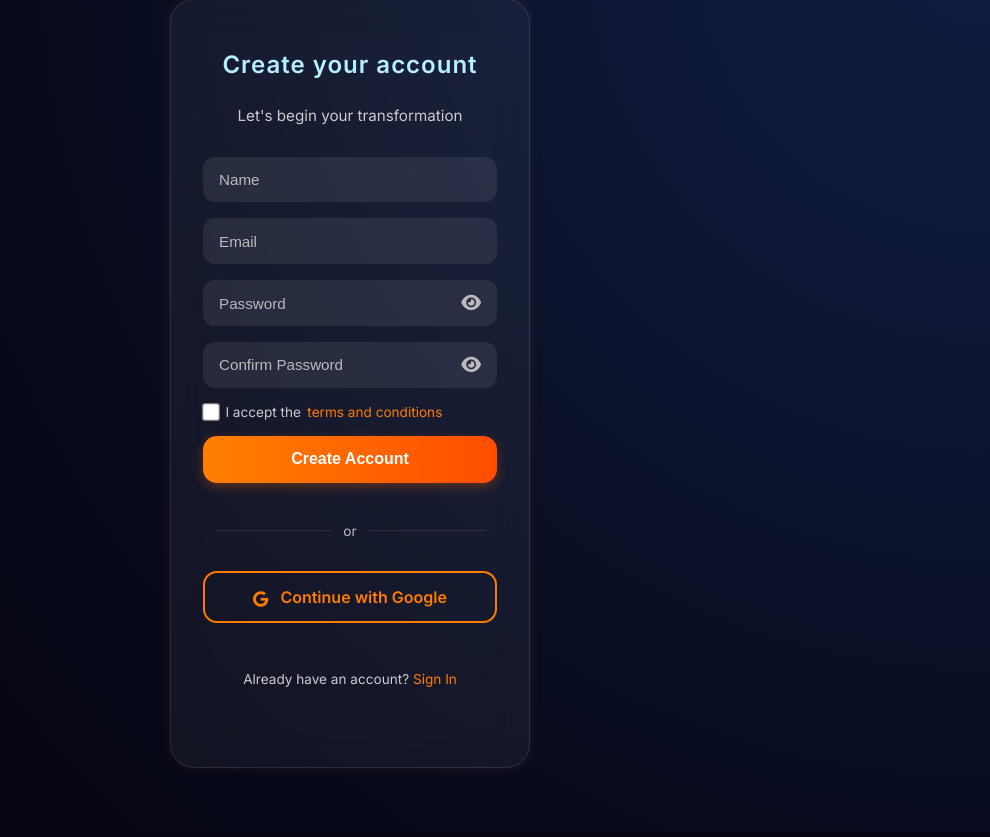
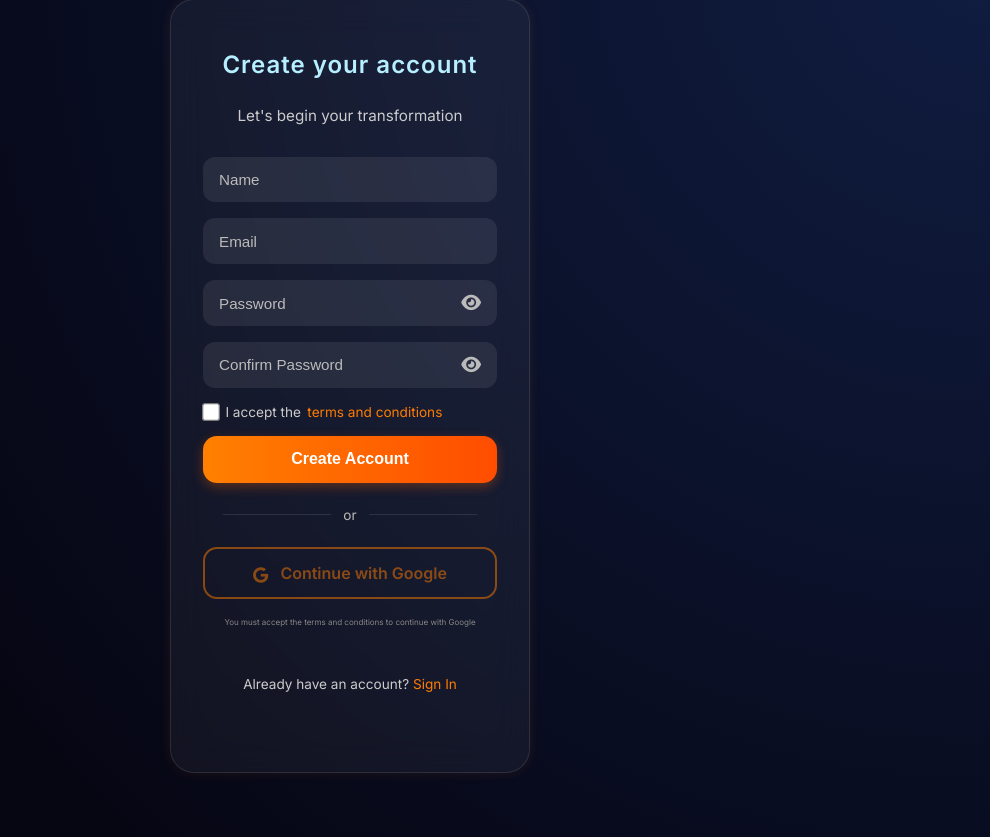
Before and after one commit to Jordan-ar/smart-life-manager, a Flask app: page /signup in a window 1280 px wide. Shown: the part 65-902 px from the top of the page, without its empty margins (290-1280 px from the left). Run offline with Flask 3, Linux system fonts and the light colour scheme.

Commit message:
Fix google sign up with t&c first

```diff
--- a/static/css/auth.css
+++ b/static/css/auth.css
@@ -43,6 +43,14 @@
 	overflow: hidden;
 }
 
+.hint {
+	font-size: 0.5rem;
+	color: #888;
+	margin-top: 0.1rem;
+	text-align: center;
+	margin-bottom: 0.1rem;
+}
+
 /* Buttons */
 .buttons {
 	display: flex;
@@ -81,6 +89,12 @@
 
 .small-btn {
 	margin-top: 1rem;
+}
+
+.disabled {
+	opacity: 0.5;
+	pointer-events: none;
+	cursor: not-allowed;
 }
 
 /* Option Buttons */
@@ -268,7 +282,7 @@ input[type="checkbox"] {
 	display: flex;
 	align-items: center;
 	text-align: center;
-	margin: 1.5rem 0 1rem;
+	margin: 0.5rem;
 }
 
 .divider::before,
--- a/static/js/script.js
+++ b/static/js/script.js
@@ -30,9 +30,23 @@ document.addEventListener("DOMContentLoaded", () => {
 	}
 
 	// Sign Up: Handle button click
-	document.getElementById("signup-btn").addEventListener("click", () => {
-		window.location.href = "onboarding.html";
-	});
+	const checkbox = document.getElementById('termsCheckbox');
+	const googleBtn = document.getElementById('googleSignUpBtn');
+
+	if (checkbox && googleBtn) {
+		checkbox.addEventListener('change', function () {
+			if (this.checked) {
+				googleBtn.classList.remove('disabled');
+				const href = googleBtn.getAttribute('data-href');
+				if (href) {
+					googleBtn.setAttribute('href', href);
+				}
+			} else {
+				googleBtn.classList.add('disabled');
+				googleBtn.removeAttribute('href');
+			}
+		});
+	}
 });
 // functions for feedback modal
 function openFeedbackModal() {
--- a/templates/signup.html
+++ b/templates/signup.html
@@ -51,7 +51,7 @@
 					<!-- Form Options -->
 					<div class="form-options">
 						<label class="text-checkbox">
-							<input type="checkbox" required> I accept the
+							<input type="checkbox" id="termsCheckbox" required> I accept the
 							<a href="#" class="link" onclick="openTermsModal()">terms and conditions</a>
 						</label>
 					</div>
@@ -66,9 +66,10 @@
 
 					<!-- Social Sign Up Options -->
 					<div class="buttons">
-						<a href="#" class="btn secondary">
+						<a id="googleSignUpBtn" class="btn secondary disabled" data-href="{{ url_for('google.login') }}?prompt=select_account">
 							<i class="fab fa-google icon"></i> Continue with Google
 						</a>
+						<p class="hint">You must accept the terms and conditions to continue with Google</p>
 					</div>
 
 					<!-- Bottom Text for Sign In Link -->
```
